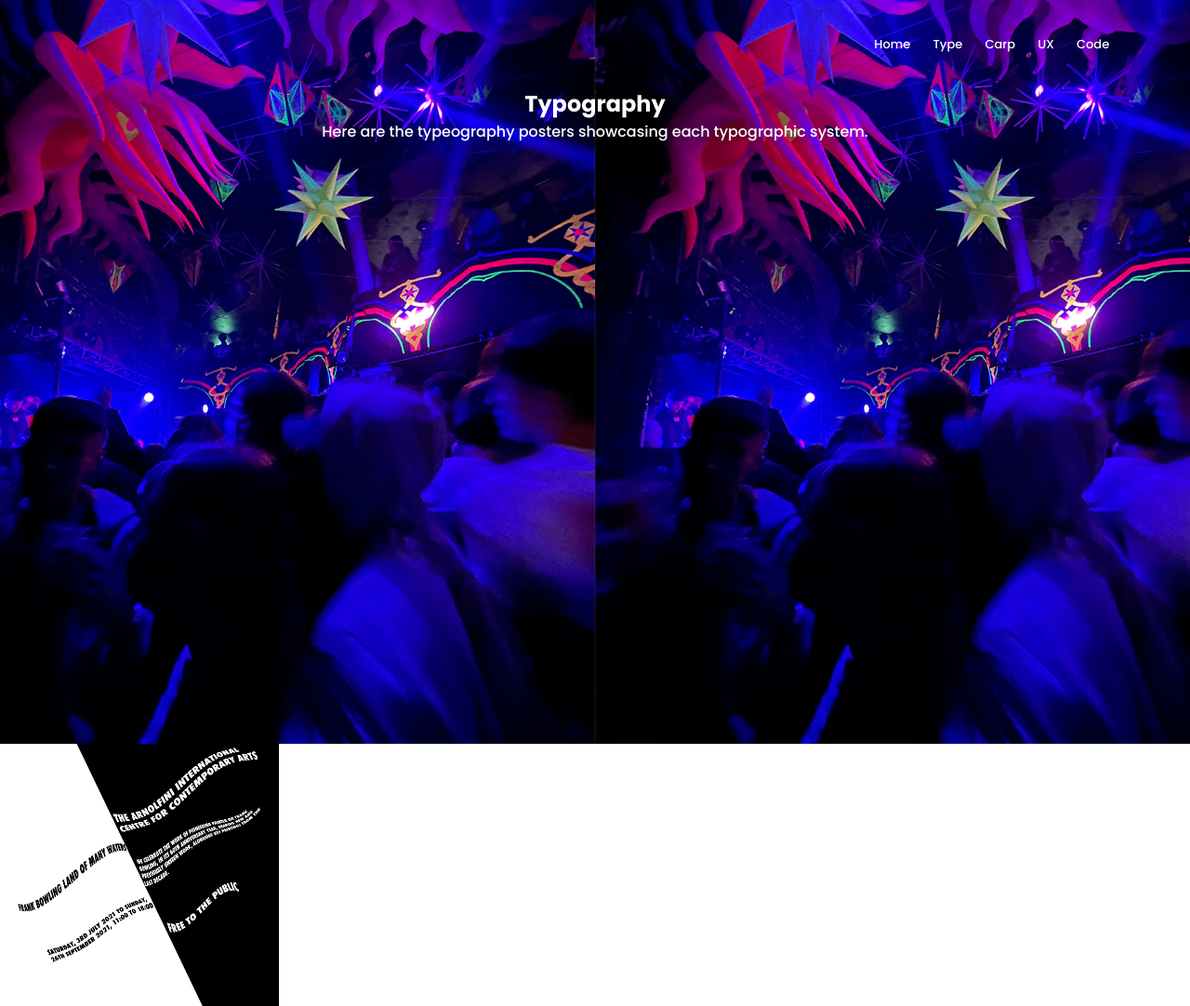
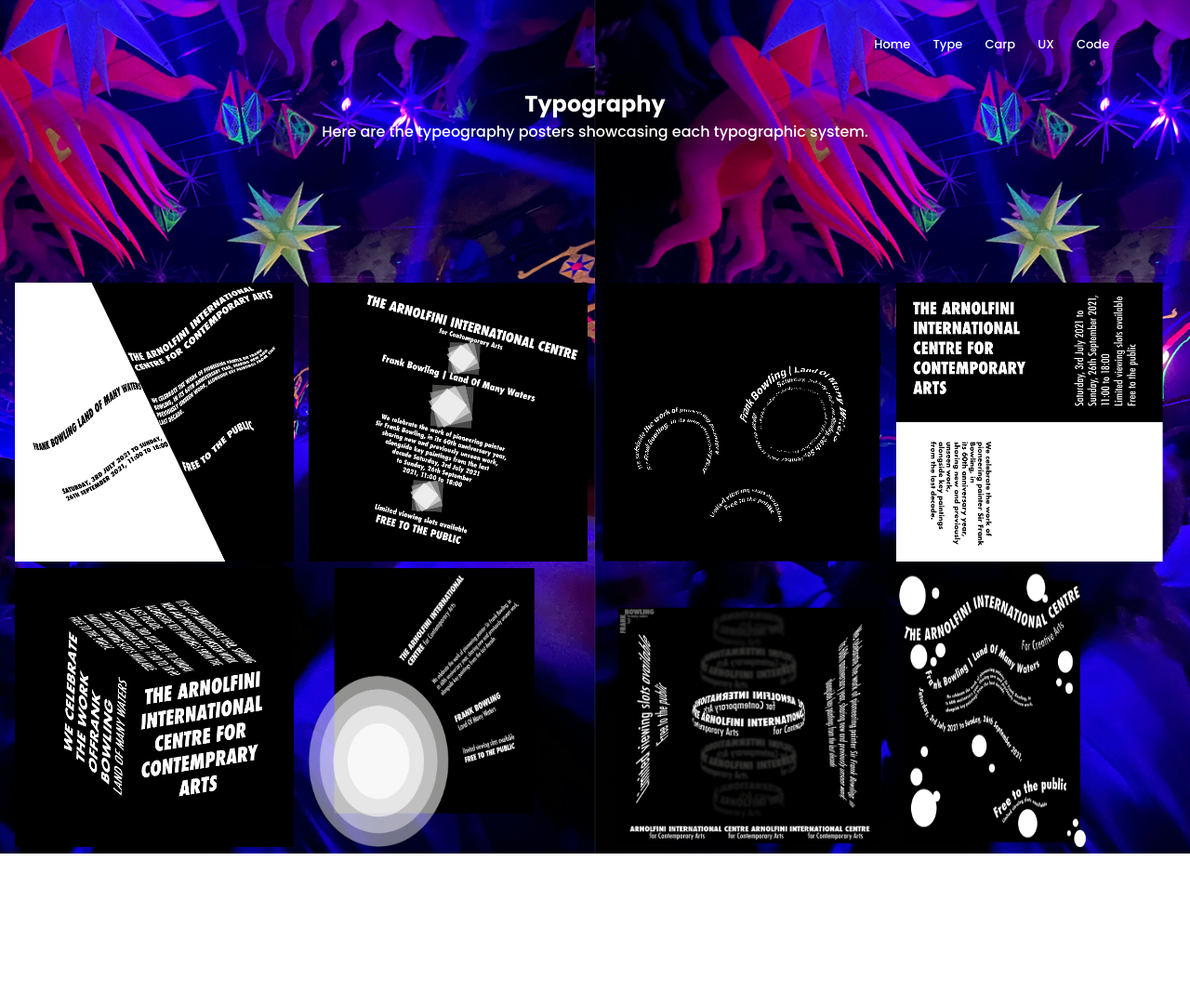
Before and after one commit to jackwetherall/Final-Website-Draft-2, a plain HTML site: page Typography.html in a window 1280 px wide. Shown: the top 1082 px of the page at 93% size. After the commit the page ends 918 px from the top, so only its background shows below. Drawn offline with Linux system fonts and the light colour scheme.

Commit message:
type posters

```diff
--- a/Typography.html
+++ b/Typography.html
@@ -1,5 +1,6 @@
 <!DOCTYPE html>
 <html lang="en">
+
 <head>
     <meta charset="UTF-8">
     <meta http-equiv="X-UA-Compatible" content="IE=edge">
@@ -8,16 +9,22 @@
     <link rel="stylesheet" href="type.css">
     <link href="https://fonts.googleapis.com/css2?family=Poppins:wght@500;700&display=swap" rel="stylesheet">
 </head>
+
 <body>
     <section class="background">
         <nav>
-                <a href="index.html">
+
 
             <div class="nav-links">
                 <ul>
-                        <li> <a href="file:///Users/jackwetherall/Documents/GitHub/Final-Website-Draft-2/index.html">Home</a></li>
-                        <li> <a href="file:///Users/jackwetherall/Documents/GitHub/Final-Website-Draft-2/Typography.html">Type</a></li>
-                        <li> <a href="file:///Users/jackwetherall/Documents/GitHub/Final-Website-Draft-2/Carp.html">Carp</a></li>
+                    <li>
+                        <a href="index.html">Home</a>
+                    </li>
+                    <li> <a
+                            href="Typography.html">Type</a>
+                    </li>
+                    <li> <a href="Carp.html">Carp</a>
+                    </li>
                     <li> <a href="">UX</a></li>
                     <li> <a href="">Code</a></li>
 
@@ -27,28 +34,48 @@
 
 
         </nav>
+
+
+
         <div class="text-box">
             <h1>Typography</h1>
             <p>Here are the typeography posters showcasing each typographic system.
             </p>
 
+        </div>
+
+        <div class="grid">
+                <div class= "grid-item"> <img src="typographyposters/axial.png" style=" width: 300px; height: 300px;"></div>
+
+                <div class= "grid-item"><img src="typographyposters/bilateral.png" style="width: 300px; height: 300px"></div>
+
+                <div class= "grid-item"><img src="typographyposters/dilatational.png" style="width: 300px; height: 300px"></div>
+
+                <div class= "grid-item"><img src="typographyposters/grid.png" style="width: 300px; height: 300px"></div>
+
+                <div class= "grid-item"><img src="typographyposters/modular.png" style=" width: 300px; height: 300px;"></div>
+
+
+                <div class= "grid-item"><img src="typographyposters/radial.png" style=" width: 300px; height: 300px;"></div>
+
+                <div class= "grid-item"><img src="typographyposters/random.png" style=" width: 300px; height: 300px;"></div>
+
+                <div class= "grid-item"><img src="typographyposters/transitional (1).png" style=" width: 300px; height: 300px;"></div>
+
+        </div>
+
+
+
+
+
     </section>
-        <div class="row">
-            <div class="column">
-              <img src="typographyposters/axial.png" style=" width: 300px; height: 300px;">
-            </div>
-            <div class="column">
-              <img src="typographyposters/bilateral.png" style="width: 300px; height: 300px">
-            </div>
-            <div class="column">
-              <img src="typographyposters/dilatational.png" style="width: 300px; height: 300px">
-            </div>
-            <div class="column">
-                <img src="typographyposters/grid.png" style="width: 300px; height: 300px">
-            </div>
-          </div>
+
+
+
+
     </section>
 
 
 </body>
+
 </html>
--- a/type.css
+++ b/type.css
@@ -69,3 +69,20 @@ nav img{
     text-align: center;
 
 }
+
+.grid{
+    padding-top: 150px;
+    display: flex;
+    max-width: 1475px;
+    flex-wrap: wrap;
+    margin: row;
+    justify-content: space-evenly;
+    margin: auto;
+
+
+
+
+
+
+
+}
```
Also changed, not shown: Carp.html (+3 -3 lines), index.html (+4 -4 lines). Lines whose indentation alone changed are shown as unchanged.
